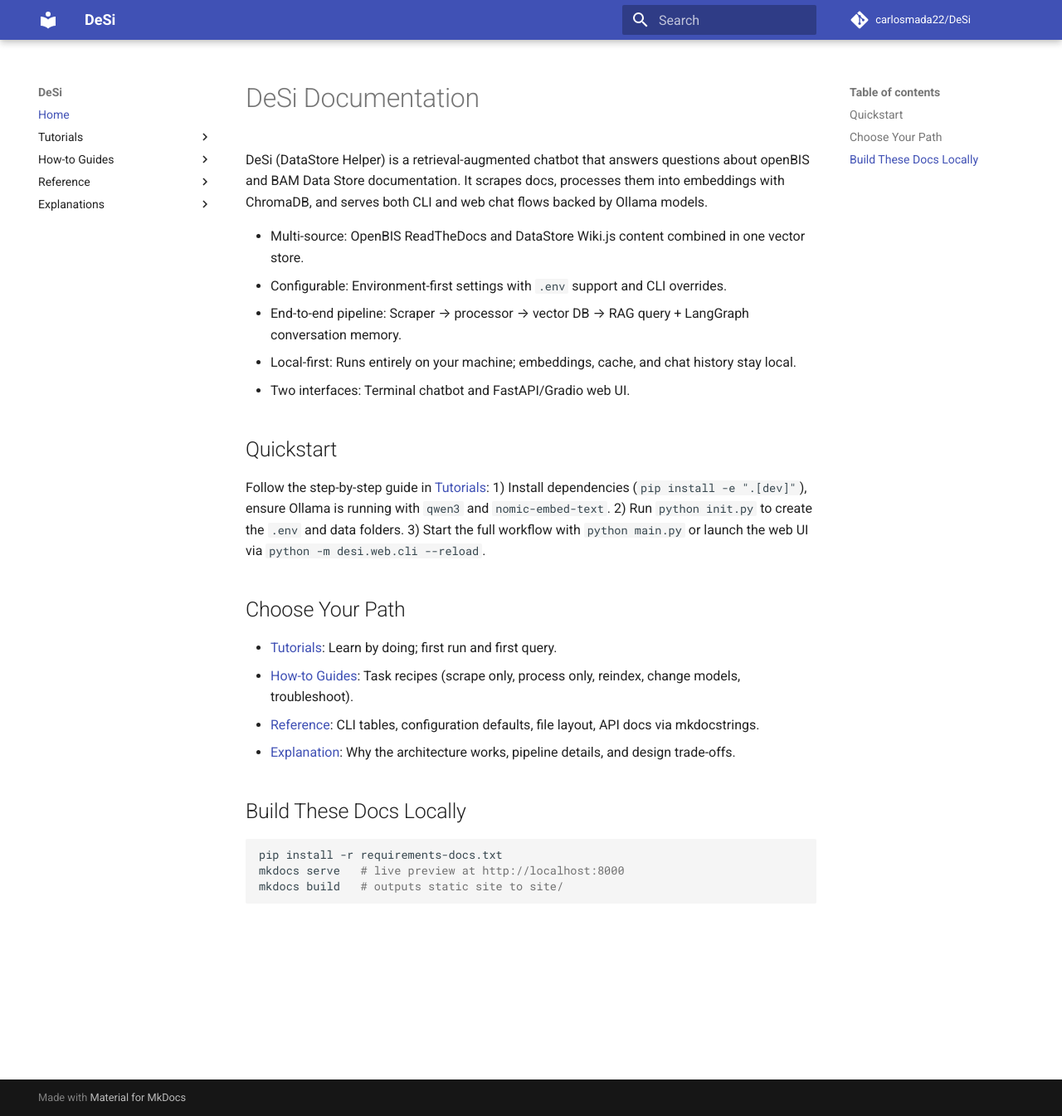
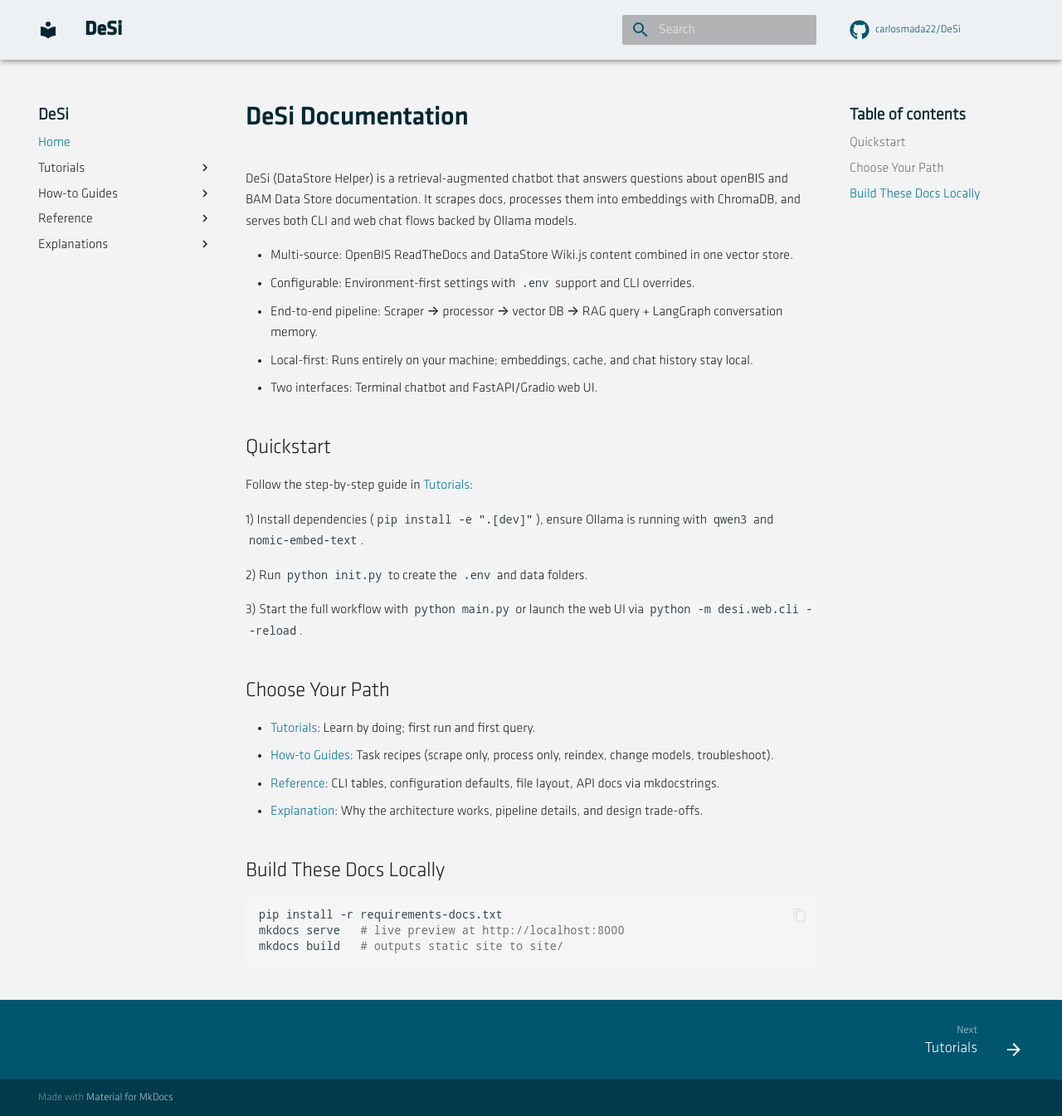
Before and after one commit to carlosmada22/DeSi, an MkDocs documentation site: the page built from docs/index.md, in a window 1280 px wide and 1345 px high. Shown: the whole window at 83% size. Built offline with MkDocs 1.6.1 and Material for MkDocs 9.7.7, drawn with Linux system fonts in a browser that asks for light colours; comment, search, counter and statistics services are not loaded.

Commit message:
Added custom css to follow BAM stylesheet

```diff
--- a/docs/index.md
+++ b/docs/index.md
@@ -10,8 +10,11 @@ DeSi (DataStore Helper) is a retrieval-augmented chatbot that answers questions
 
 ## Quickstart
 Follow the step-by-step guide in [Tutorials](tutorials/index.md):
+
 1) Install dependencies (`pip install -e ".[dev]"`), ensure Ollama is running with `qwen3` and `nomic-embed-text`.
+
 2) Run `python init.py` to create the `.env` and data folders.
+
 3) Start the full workflow with `python main.py` or launch the web UI via `python -m desi.web.cli --reload`.
 
 ## Choose Your Path
--- /dev/null
+++ b/docs/stylesheets/extra.css
@@ -0,0 +1,198 @@
+@font-face {
+    font-family: "BAM Klavika-Light";
+    src: url("../assets/fonts/BAMKlavika-Light.ttf");
+    font-weight: normal;
+    font-style: normal;
+}
+
+@font-face {
+    font-family: "BAM Klavika-LightItalic";
+    src: url("../assets/fonts/BAMKlavika-LightItalic.ttf");
+    font-weight: normal;
+    font-style: normal;
+}
+
+@font-face {
+    font-family: "BAM Klavika-Medium";
+    src: url("../assets/fonts/BAMKlavika-Medium.ttf");
+    font-weight: normal;
+    font-style: normal;
+}
+
+@font-face {
+    font-family: "BAM Klavika-MediumItalic";
+    src: url("../assets/fonts/BAMKlavika-MediumItalic.ttf");
+    font-weight: normal;
+    font-style: normal;
+}
+
+:root {
+    --md-text-font: "BAM Klavika-Light";
+    --titles-font: "BAM Klavika-Medium";
+    --md-code-font: "Noto Mono";
+
+    /* BAM colors */
+    --bam-weiss: rgb(243, 243, 243);
+    --bam-weiss-dark: rgb(238, 241, 243);
+    --bam-schwarz-100: rgb(0, 40, 50);
+    --bam-schwarz-80: rgb(50, 84, 99);
+    --bam-schwarz-60: rgb(95, 123, 137);
+    --bam-schwarz-45: rgb(125, 149, 163);
+    --bam-schwarz-30: rgb(163, 184, 195);
+    --bam-schwarz-15: rgb(204, 216, 223);
+    --bam-rot: rgb(210, 0, 30);
+    --bam-rot-dark: rgb(180, 15, 30);
+    --bam-rot-darker: rgb(140, 20, 25);
+    --bam-rot-darkest: rgb(80, 25, 25);
+    --bam-blau: rgb(0, 175, 240);
+    --bam-blau-dark: rgb(0, 137, 186);
+    --bam-blau-darker: rgb(0, 117, 153);
+    --bam-blau-darkest: rgb(0, 85, 110);
+    --bam-grun: rgb(140, 180, 15);
+    --bam-grun-dark: rgb(130, 165, 50);
+    --bam-grun-darker: rgb(90, 140, 50);
+    --bam-grun-darkest: rgb(55, 120, 50);
+    --bam-gelb: rgb(255, 220, 0);
+    --bam-gelb-dark: rgb(250, 185, 0);
+    --bam-gelb-darker: rgb(230, 155, 0);
+    --bam-gelb-darkest: rgb(205, 125, 0);
+
+    /* Backgrounds, primaries, and secondaries */
+    --background-light: var(--bam-schwar);
+    --color-light: var(--bam-schwarz-100);
+    --background-dark: var(--bam-schwarz-100);
+    --color-dark: var(--bam-weiss);
+
+    --code-color-light: var(--bam-grun-darkest);
+    --code-background-light: rgb(204, 216, 223, 0.3);  /* similar to bam-schwarz-15 */
+    --code-color-dark: var(--bam-grun);
+    --code-background-dark: rgb(27, 72, 83, 0.3);
+
+    --grid-background-light: rgba(210, 0, 30, 0.2);
+
+    --md-primary-fg-color: var(--bam-blau-darker);  /* for hrefs */
+    --md-accent-fg-color: var(--bam-blau-dark);  /* when hovering hrefs */
+    --md-primary-bg-color: var(--bam-blau-darkest);  /* for search icon */
+    --md-default-bg-color: var(--bam-weiss);
+}
+
+.md-header__button.md-logo :where(img,svg) {
+    width: 100%;
+    height: 30px;
+}
+
+.md-header, .md-header__inner {
+    background-color: var(--bam-weiss-dark);
+    color: var(--bam-schwarz-100);
+}
+
+.md-header--shadow {
+    box-shadow: 0px 2px 4px -1px rgba(0, 0, 0, 0.2), 0px 4px 5px 0px rgba(0, 0, 0, 0.14), 0px 1px 10px 0px rgba(0, 0, 0, .12);
+    transition: box-shadow 200ms linear;
+}
+
+.md-header__inner {
+    height: 72px;
+}
+
+.md-header__topic {
+    font-size: 24px;
+    font-family: var(--titles-font);
+}
+
+.md-search__form:hover {
+    background-color: rgba(0,0,0,.13);
+}
+
+.md-source {
+    color: var(--bam-blau-darkest);
+}
+
+.md-source:hover {
+    color: var(--bam-blau-dark);
+}
+
+.md-main {
+    background-color: var(--bam-weiss);
+}
+
+.md-content__inner, .md-typeset {
+    font-size: 0.8rem;
+    font-weight: 500;
+}
+
+.md-typeset h1 {
+    color: var(--bam-schwarz-100);
+    font-family: var(--titles-font)
+}
+
+.home-grid {
+    display: grid;
+    grid-template-columns: 1fr 1fr;
+    grid-column-gap: 24px;
+    row-gap: 24px;
+}
+
+.home-grid div {
+    border-radius: 16px;
+    padding: 24px;
+    background-color: var(--grid-background-light);
+}
+
+.home-grid h3 {
+    margin-top: 0;
+    font-family: var(--titles-font)
+}
+
+.md-nav {
+    font-size: 0.8rem;
+}
+
+.md-code__content {
+    background-color: var(--bam-weiss-dark) !important;
+}
+
+.md-nav__title {
+    color: var(--bam-schwarz-100);
+    font-size: 1.0rem;
+}
+
+.md-nav--primary .md-nav__title {
+    background: var(--bam-weiss);
+    box-shadow: 0 0 0 0;
+}
+
+.md-main__inner {
+    margin-bottom: 1rem
+}
+
+.md-footer {
+    background-color: var(--bam-blau-darkest);
+}
+
+.md-nav--secondary .md-nav__title{
+    background-color: transparent;
+    z-index: 2;
+    box-shadow: 0 0 -.4rem .4rem var(--md-default-bg-color);
+}
+
+.click-zoom {
+    text-align: center;
+}
+
+.click-zoom input[type=checkbox] {
+    z-index: 0;
+    display: none
+}
+
+.click-zoom img {
+    transition: transform 0.25s ease;
+    z-index: 0;
+    cursor: zoom-in
+}
+
+.click-zoom input[type=checkbox]:checked~img {
+    transform: scale(2.3);
+    z-index: 0;
+    cursor: zoom-out
+}
--- a/mkdocs.yml
+++ b/mkdocs.yml
@@ -3,6 +3,16 @@ repo_url: https://github.com/carlosmada22/DeSi
 repo_name: carlosmada22/DeSi
 theme:
   name: material
+  palette:
+    primary: custom
+    accent: custom
+  features:
+    - navigation.path
+    - navigation.footer
+    - navigation.top
+    - content.code.copy
+  icon:
+    repo: fontawesome/brands/github
 plugins:
   - search
   - mkdocstrings:
@@ -71,3 +81,6 @@ nav:
       - Chunking and Retrieval: explanations/chunking-and-retrieval.md
       - Conversation Memory: explanations/conversation-memory.md
       - Security and Privacy: explanations/security-and-privacy.md
+
+extra_css:
+  - stylesheets/extra.css
```
Also changed, not shown: docs/assets/fonts/BAMKlavika-Light.ttf (added), docs/assets/fonts/BAMKlavika-LightItalic.ttf (added), docs/assets/fonts/BAMKlavika-Medium.ttf (added), docs/assets/fonts/BAMKlavika-MediumItalic.ttf (added).
